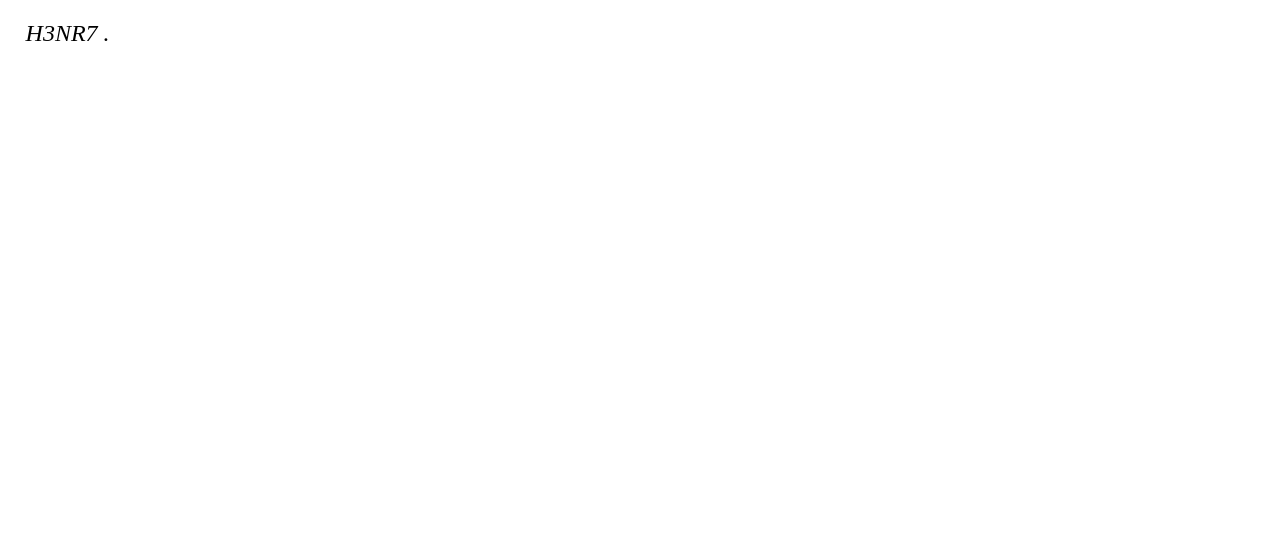
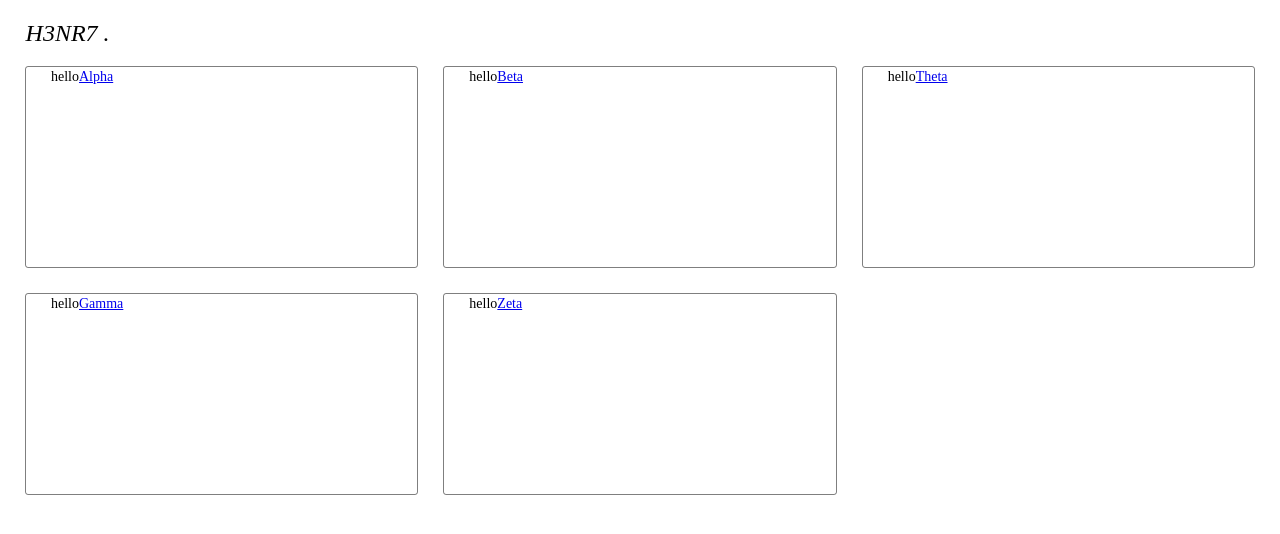
Before and after one commit to h3nr7/h3nr7.github.io, a React (Vite) app: page / in a window 1280 px wide. Before the commit this address had no page. Shown: the top 534 px of the page. Built offline with nearby package versions, Linux system fonts and the light colour scheme; a web font is replaced by a local one; what typed-glsl would draw is missing.

Commit message:
working menu

```diff
--- a/src/App.tsx
+++ b/src/App.tsx
@@ -5,6 +5,7 @@ import { Alpha } from './pages/Alpha/Alpha';
 import { Beta } from './pages/Beta/Beta';
 import { AppContainer } from './App.styles';
 import { Head } from './ui/Head';
+import { Home } from './pages/Home/Home';
 
 function App() {
   return (
@@ -12,6 +13,7 @@ function App() {
       <HashRouter>
         <Head />
         <Routes>
+          <Route index element={<Home />} />
           <Route path="alpha" element={<Alpha />} />
           <Route path="beta" element={<Beta />} />
           <Route path='gamma' element={<Gamma />} />
--- /dev/null
+++ b/src/pages/Home/Home.tsx
@@ -0,0 +1,30 @@
+import { PropsWithChildren } from "react";
+import { Content } from "../../ui/Content";
+import { Card } from "../../ui/Card";
+
+interface HomeProps {
+
+}
+
+export function Home({}:PropsWithChildren<HomeProps>) {
+
+  return (
+    <Content>
+      <Card name='Alpha'  link='alpha'>
+        hello
+      </Card>
+      <Card name='Beta' link='beta'>
+        hello
+      </Card>
+      <Card name='Theta' link='theta'>
+        hello
+      </Card>
+      <Card name='Gamma' link='gamma'>
+        hello
+      </Card>
+      <Card name='Zeta' link='zeta'>
+        hello
+      </Card>
+    </Content>
+  )
+}
--- /dev/null
+++ b/src/ui/Card.tsx
@@ -0,0 +1,36 @@
+import { PropsWithChildren } from 'react'
+import { Link } from 'react-router-dom'
+import styled from 'styled-components'
+
+interface CardProps {
+  link: string
+  name: string
+}
+
+export function Card({ children, name, link }: PropsWithChildren<CardProps>) {
+
+
+
+  return (
+    <Container>
+      {children}
+      <Link to={link}>{name}</Link>
+    </Container>
+  )
+}
+
+const Container = styled.div`
+    display: flex;
+    flex: 3;
+    padding: 0 25px;
+    border: 1px solid rgba(0, 0, 0, 0.5);
+    flex-basis: 33.33333%;
+    box-sizing: content-box;
+    min-height: 200px;
+    border-radius: 3px;
+    /* flex: 3; */
+    &:nth-child(3n) {
+      margin: 0px;
+    }
+
+`
--- /dev/null
+++ b/src/ui/Content.tsx
@@ -0,0 +1,24 @@
+import styled from "styled-components"
+import { PropsWithChildren } from 'react'
+
+interface ContentProps {}
+
+export function Content({ children }: PropsWithChildren<ContentProps>) {
+
+  return (
+    <Container>
+      {children}
+    </Container>
+  )
+}
+
+const Container = styled.div`
+    display: inline-grid;
+    align-items: center;
+    grid-template-columns: repeat(3, 1fr);
+    gap: 25px;
+    align-items: flex-start;
+    padding: 0 25px;
+    flex-wrap: wrap;
+    overflow: auto;
+`
```
